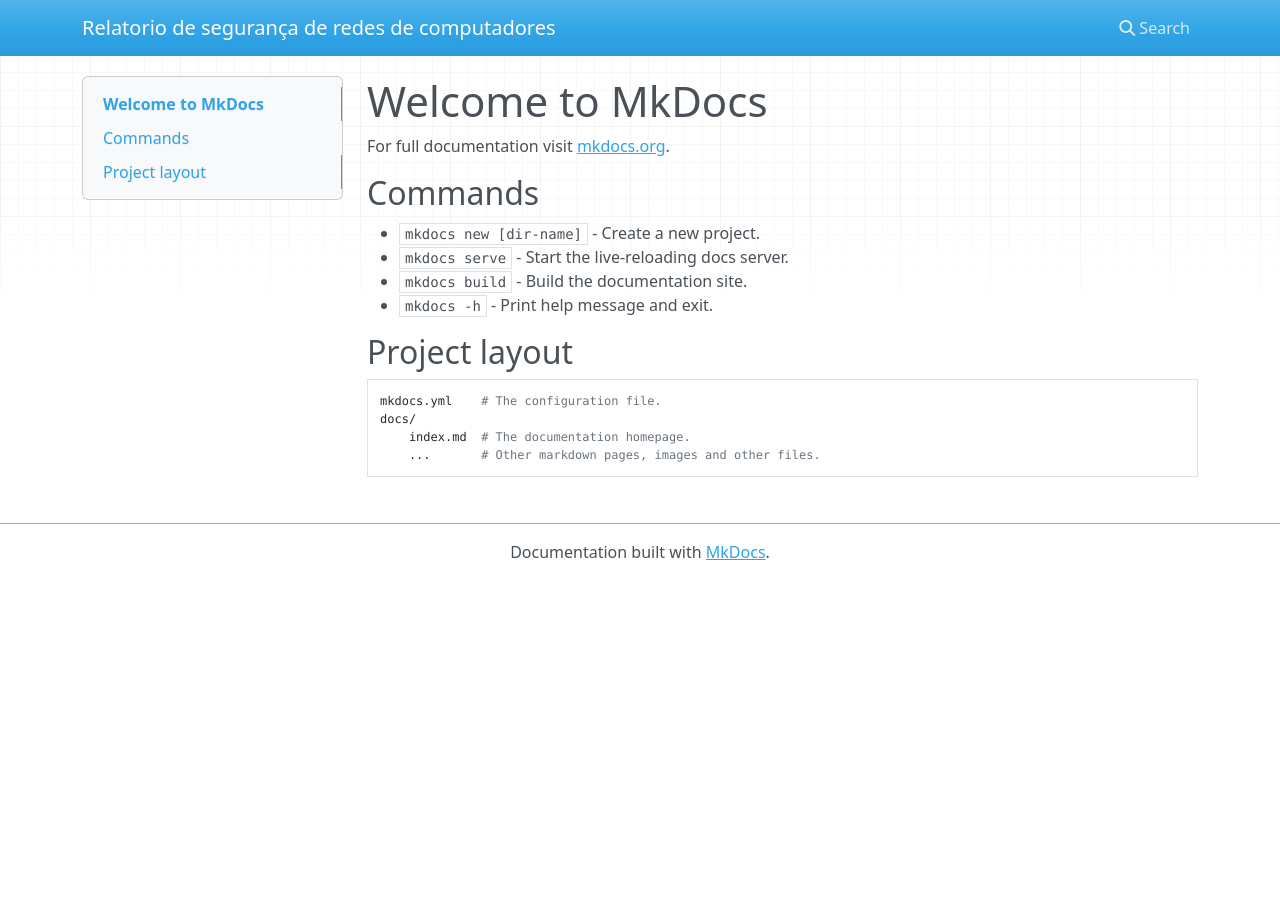
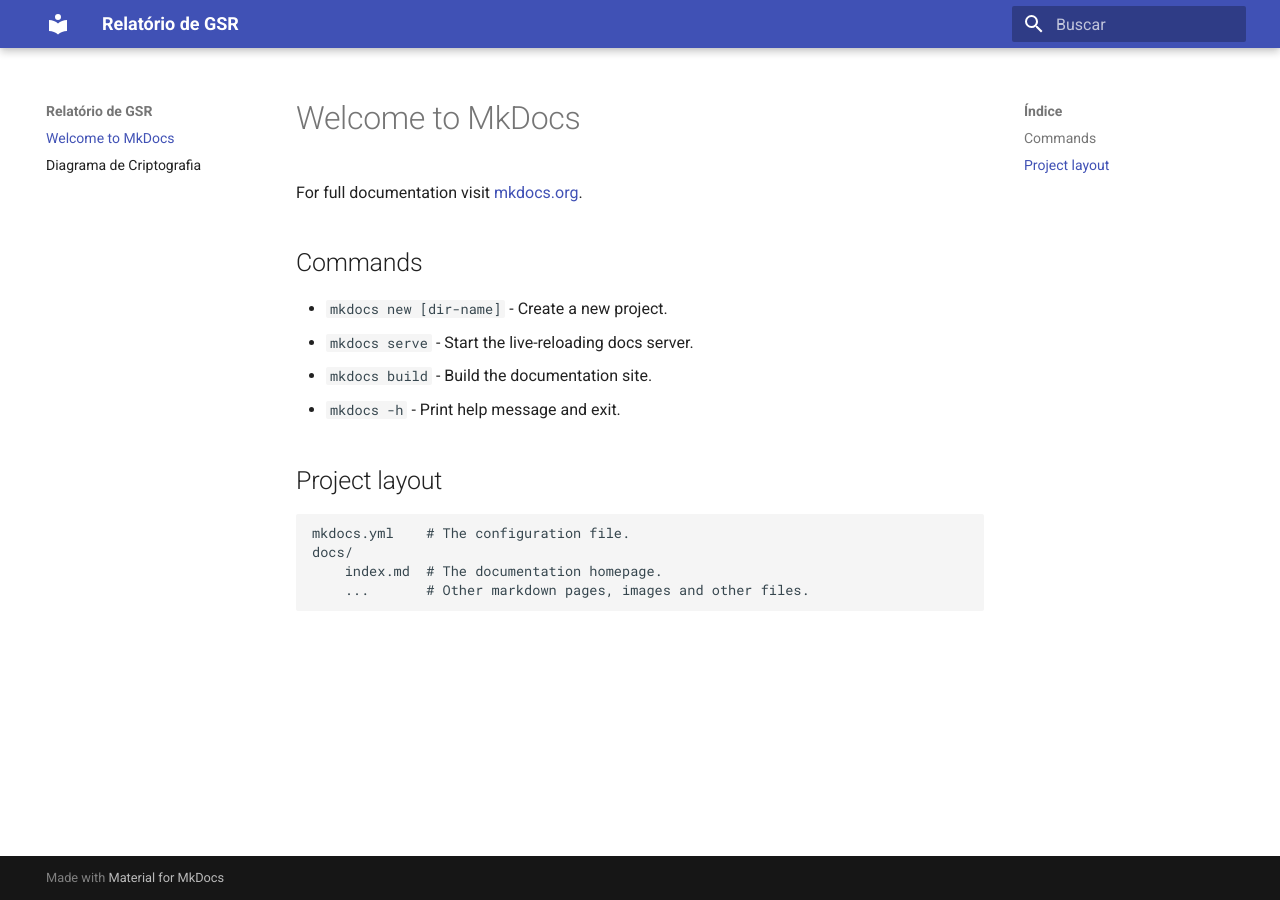
Before and after one commit to iuri-lima-2025/gsr-rel, an MkDocs documentation site: the page built from docs/index.md, in a window 1280 px wide. Built offline with MkDocs 1.6.1 and Material for MkDocs 9.7.7, drawn with Linux system fonts in a browser that asks for light colours; nearby versions of some CDN libraries.

Commit message:
criação de site markdown

```diff
--- a/mkdocs.yml
+++ b/mkdocs.yml
@@ -1,2 +1,9 @@
-site_name: Relatorio de segurança  de redes de computadores
-site_dir: /var/www/html
+site_name: Relatório de GSR
+# site_dir: /var/www/[...]
+theme:
+     name: material
+     language: pt
+
+plugins:
+    - search
+    - mermaid2
--- /dev/null
+++ b/requirements.txt
@@ -0,0 +1,3 @@
+mkdocs
+mkdocs-material
+mkdocs-mermaid2-plugin
```
Also changed, not shown: docs/criptografia.md (added, +7 -0 lines).
